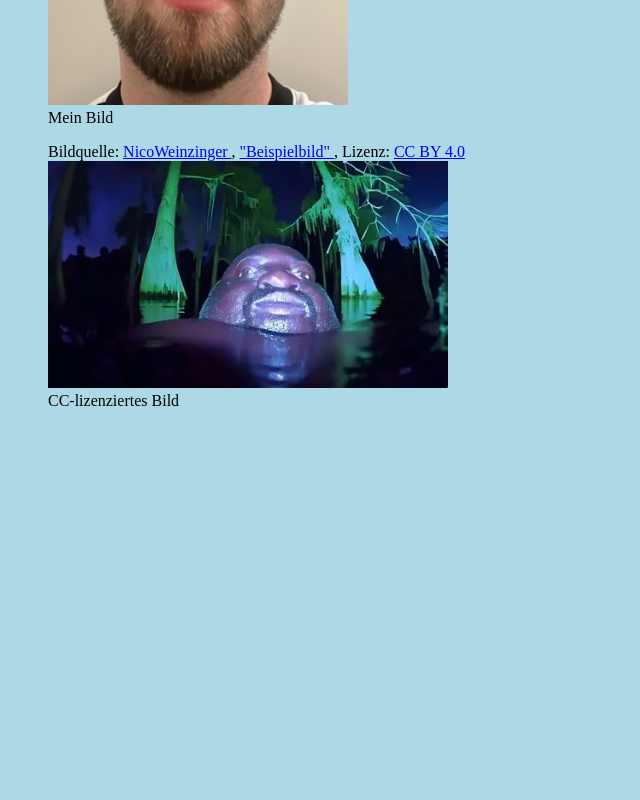
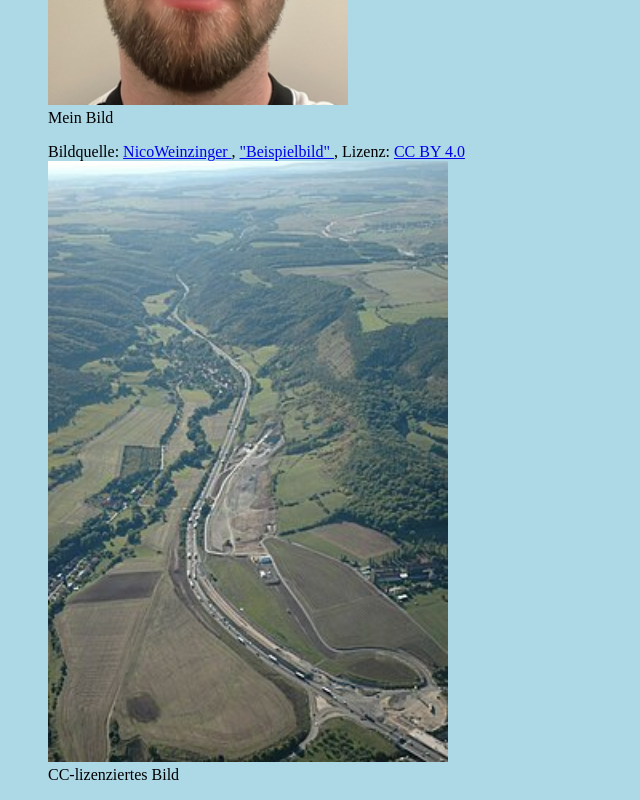
Before and after one commit to Txerrr/weinzinger-web-uebung01, a plain HTML site: page index.html in a window 1280 px wide. Shown: the part 777-1577 px from the top of the page, without its empty margins (0-640 px from the left). Before the commit the page ends 1203 px from the top, so only its background shows below. Drawn offline with Linux system fonts and the light colour scheme.

Commit message:
Update index.html

```diff
--- a/index.html
+++ b/index.html
@@ -49,7 +49,7 @@
             </a>
         </figcaption>
         <img
-            src="wallpaper.webp"
+            src="jagdberg.jpg"
             alt="Freies Bild"
             title="Freies Bild"
             width="400">
```
